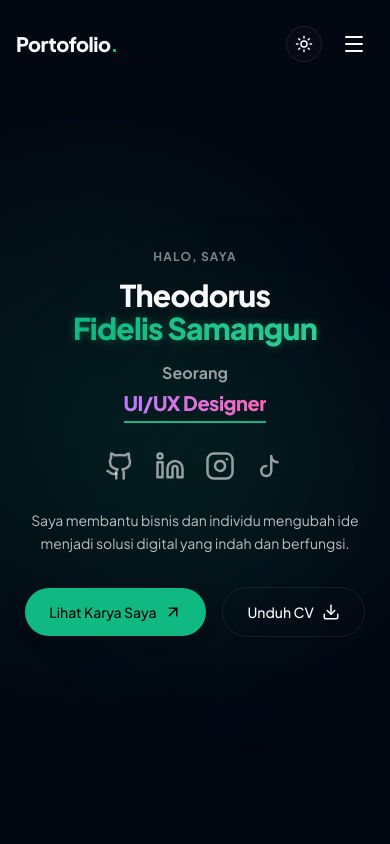
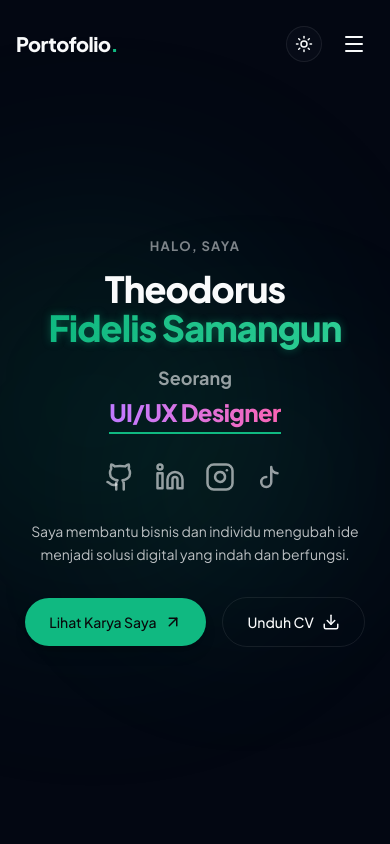
Before and after one commit to ozekun/Portofolio, a Next.js app: page / in a window 390 px wide. Shown: the top 844 px of the page. Built offline with nearby package versions, Linux system fonts and the light colour scheme.

Commit message:
style: scale up hero header typography for mobile screens

```diff
--- a/src/components/Hero.tsx
+++ b/src/components/Hero.tsx
@@ -148,7 +148,7 @@ export default function Hero() {
             <div className="flex flex-col space-y-3 items-center lg:items-start">
               {/* Tagline / Subtitle */}
               <motion.div variants={itemVariants}>
-                <span className="text-xs sm:text-sm font-bold tracking-widest text-foreground/50 uppercase">
+                <span className="text-[13px] sm:text-sm font-bold tracking-widest text-foreground/50 uppercase">
                   HALO, SAYA
                 </span>
               </motion.div>
@@ -156,7 +156,7 @@ export default function Hero() {
               {/* Title */}
               <motion.h1
                 variants={itemVariants}
-                className="text-3xl sm:text-4xl md:text-5xl font-extrabold tracking-tight text-foreground leading-[1.1]"
+                className="text-4xl sm:text-4xl md:text-5xl font-extrabold tracking-tight text-foreground leading-[1.1]"
               >
                 Theodorus <br />
                 <span className="text-transparent bg-clip-text bg-gradient-to-r from-primary to-accent glow-text-neon">
@@ -166,10 +166,10 @@ export default function Hero() {
 
               {/* Role / Profession */}
               <motion.div variants={itemVariants} className="flex flex-col space-y-1 pt-1 items-center lg:items-start">
-                <span className="text-base sm:text-lg font-bold text-foreground/60">
+                <span className="text-lg sm:text-lg font-bold text-foreground/60">
                   Seorang
                 </span>
-                <div className="inline-block border-b-2 border-primary pb-1.5 mx-auto lg:mx-0 w-max max-w-full overflow-hidden h-[34px] sm:h-[40px] md:h-[46px] relative">
+                <div className="inline-block border-b-2 border-primary pb-1.5 mx-auto lg:mx-0 w-max max-w-full overflow-hidden h-[38px] sm:h-[40px] md:h-[46px] relative">
                   <AnimatePresence mode="wait">
                     <motion.span
                       key={currentRoleIndex}
@@ -177,7 +177,7 @@ export default function Hero() {
                       animate={{ y: 0, opacity: 1 }}
                       exit={{ y: 25, opacity: 0 }}
                       transition={{ duration: 0.35, ease: "easeInOut" }}
-                      className={`text-xl sm:text-2xl md:text-2xl font-extrabold text-transparent bg-clip-text bg-gradient-to-r ${roles[currentRoleIndex].gradient} tracking-tight block`}
+                      className={`text-2xl sm:text-2xl md:text-2xl font-extrabold text-transparent bg-clip-text bg-gradient-to-r ${roles[currentRoleIndex].gradient} tracking-tight block`}
                     >
                       {roles[currentRoleIndex].text}
                     </motion.span>
```
